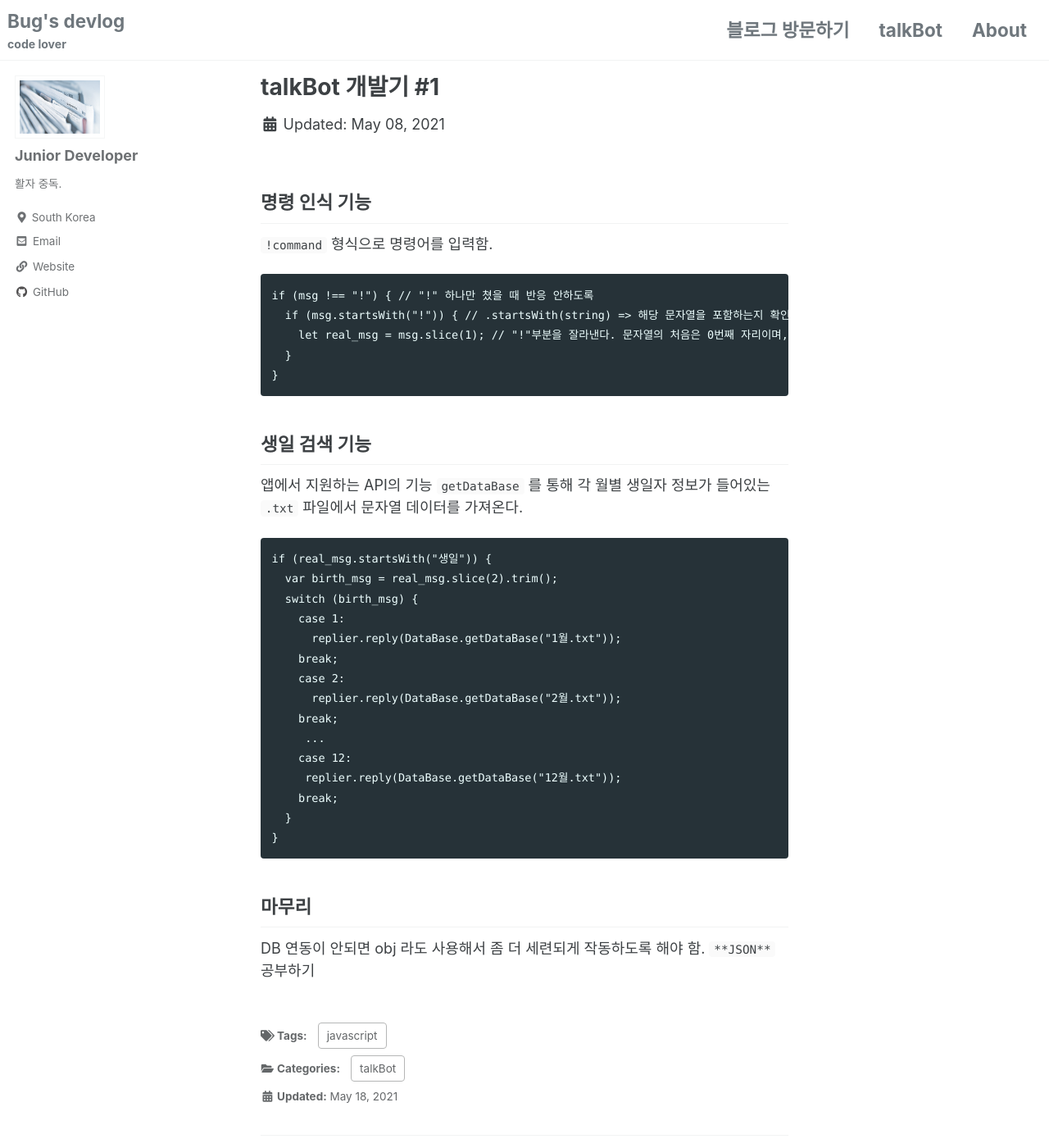
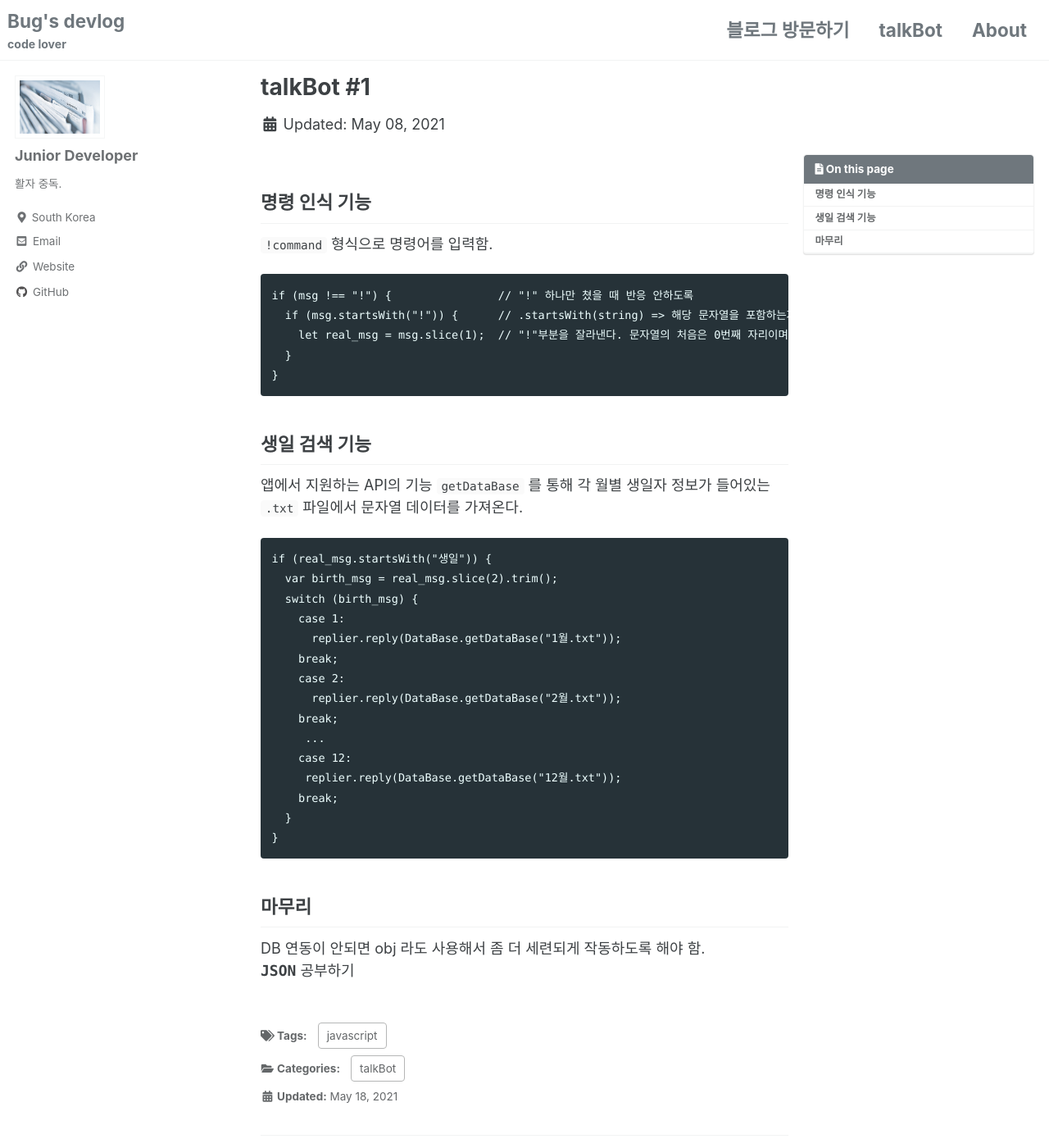
Before and after one commit to baebug/blog-backup-220607, a Jekyll site: the page built from _posts/2021-05-08-talkBot-1.md, in a window 1280 px wide and 1400 px high. Shown: the whole window at 82% size. Built offline with Jekyll 4.4.1, drawn with Linux system fonts in a browser that asks for light colours; cached includes are drawn as plain includes; comment, search, counter and statistics services are not loaded.

Commit message:
0508 talkBot#1 toc

````diff
--- a/_posts/2021-05-08-talkBot-1.md
+++ b/_posts/2021-05-08-talkBot-1.md
@@ -1,12 +1,14 @@
 ---
-title:  "talkBot 개발기 #1"
+title:  "talkBot #1"
 excerpt: "기본적인 뼈대 만들기. 간단한 명령어 설계 및 구현."
 
 categories:
   - talkBot
 tags:
   - javascript
-last_modified_at: 2021-05-18 10:13:00 +09:00
+last_modified_at: 2021-05-18 10:21:00 +09:00
+toc: true
+toc_sticky: true
 ---
 
 ## 명령 인식 기능
@@ -14,9 +16,9 @@ last_modified_at: 2021-05-18 10:13:00 +09:00
 `!command` 형식으로 명령어를 입력함.
 
 ```
-if (msg !== "!") { // "!" 하나만 쳤을 때 반응 안하도록
-  if (msg.startsWith("!")) { // .startsWith(string) => 해당 문자열을 포함하는지 확인하고 boolean 반환
-    let real_msg = msg.slice(1); // "!"부분을 잘라낸다. 문자열의 처음은 0번째 자리이며, 1번부터 쓰겠다는 뜻
+if (msg !== "!") {                // "!" 하나만 쳤을 때 반응 안하도록
+  if (msg.startsWith("!")) {      // .startsWith(string) => 해당 문자열을 포함하는지 확인하고 boolean 반환
+    let real_msg = msg.slice(1);  // "!"부분을 잘라낸다. 문자열의 처음은 0번째 자리이며, 1번부터 쓰겠다는 뜻
   }
 }
 ```
@@ -44,4 +46,4 @@ if (real_msg.startsWith("생일")) {
 
 ## 마무리
 DB 연동이 안되면 obj 라도 사용해서 좀 더 세련되게 작동하도록 해야 함.
-`**JSON**` 공부하기
+**`JSON`** 공부하기
````
